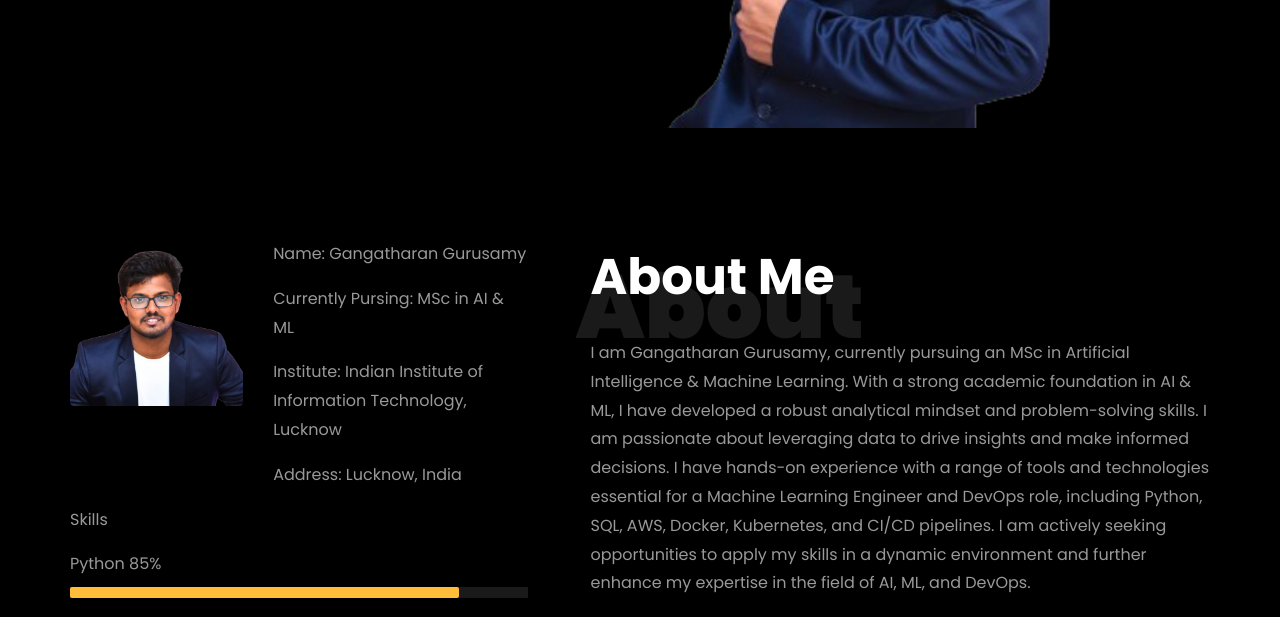
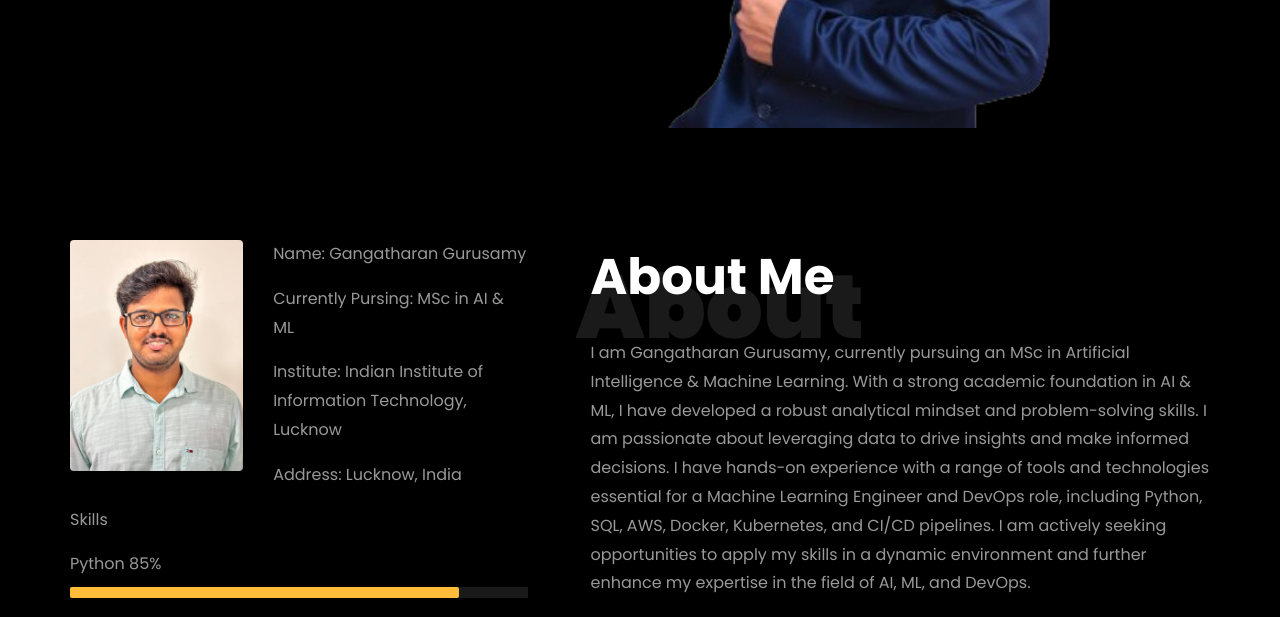
Before and after one commit to Gangatharangurusamy/Gangatharan-Gurusamy, a plain HTML site: page index.html in a window 1280 px wide. Shown: the part 622-1239 px from the top of the page. Drawn offline with Linux system fonts and the light colour scheme; animation ran at ten frames a second; files whose address does not match are found by name.

Commit message:
Modified

```diff
--- a/index.html
+++ b/index.html
@@ -198,7 +198,7 @@
 								<div class="row">
 									<div class="col-sm-6 col-md-5">
 									  <div class="about-img">
-										<img src="images/about-me.png" class="img-fluid rounded b-shadow-a" alt="">
+										<img src="images/Gangatharan G.jpeg" class="img-fluid rounded b-shadow-a" alt="">
 									  </div>
 									</div>
 									<!-- Details next to profile image -->
```
Also changed, not shown: images/Gangatharan G.jpeg (added), images/WhatsApp Image 2024-09-11 at 21.54.36 (1).jpeg (added), images/WhatsApp Image 2024-09-11 at 21.54.37.jpeg (added), images/about1.png (added), images/ganga.png (added).
